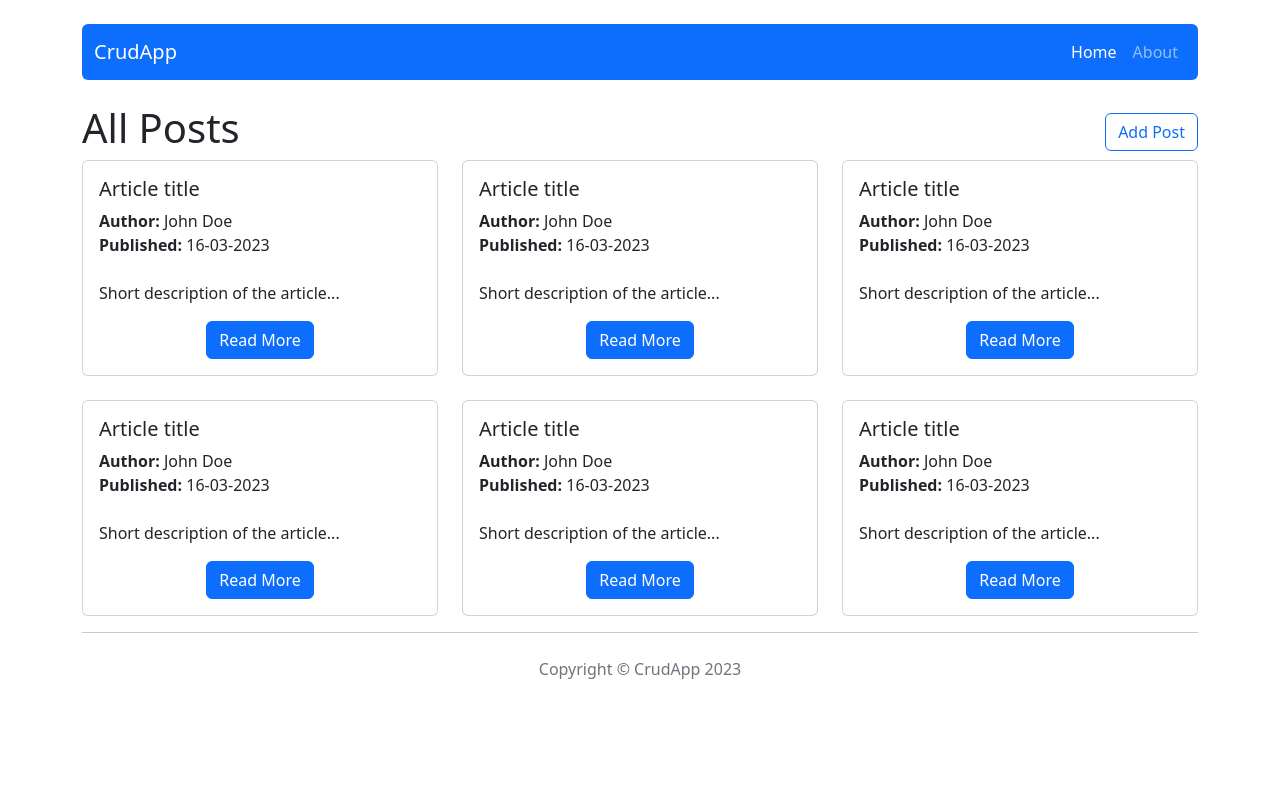
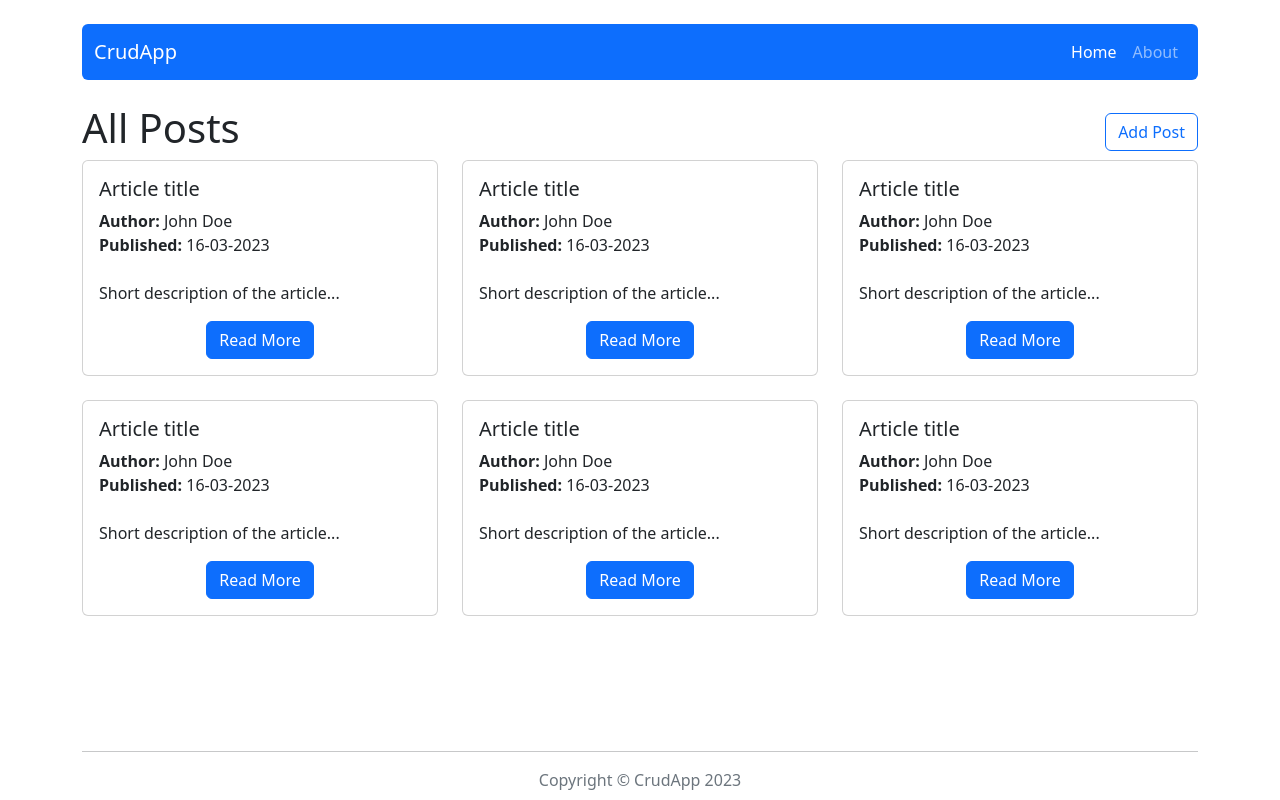
Before and after one commit to iMdPd/reactCrudApp, a React (Create React App) app: page / in a window 1280 px wide. Built offline with nearby package versions, Linux system fonts and the light colour scheme.

Commit message:
Add styles for Container and Footer components

```diff
--- a/package.json
+++ b/package.json
@@ -8,7 +8,6 @@
     "@testing-library/user-event": "^13.2.1",
     "antd": "^5.3.1",
     "bootstrap": "^5.2.3",
-    "dart-sass": "^1.25.0",
     "react": "18.2.0",
     "react-bootstrap": "^2.7.2",
     "react-devtools": "^4.27.2",
@@ -17,6 +16,7 @@
     "react-router-dom": "^6.9.0",
     "react-scripts": "5.0.1",
     "redux": "^4.2.1",
+    "sass": "^1.59.3",
     "web-vitals": "^2.1.0"
   },
   "scripts": {
--- a/src/App.js
+++ b/src/App.js
@@ -9,10 +9,12 @@ import { PostEdit } from "./components/pages/PostEdit";
 import { Footer } from "./components/views/Footer";
 import { Header } from "./components/views/Header";
 
+import styles from "./styles/App.module.scss";
+
 export const App = () => {
   return (
     <>
-      <Container>
+      <Container className={styles.container}>
         <Header />
         <Routes>
           <Route path="/" element={<Home />} />
--- a/src/components/views/Footer.js
+++ b/src/components/views/Footer.js
@@ -1,10 +1,12 @@
+import styles from "../../styles/App.module.scss";
+
 export const Footer = () => {
   return (
-    <>
+    <div className={styles.footer1}>
       <hr />
-      <p className="text-center text-muted mt-4 mb-4">
-        Copyright &copy; CrudApp 2023{" "}
+      <p className="text-center text-muted mt-2 mb-2">
+        Copyright &copy; CrudApp 2023
       </p>
-    </>
+    </div>
   );
 };
--- /dev/null
+++ b/src/styles/App.module.scss
@@ -0,0 +1,9 @@
+.footer1 {
+  margin-top: auto;
+}
+
+.container {
+  min-height: 100vh;
+  display: flex;
+  flex-direction: column;
+}
```
Also changed, not shown: 1 other file (tests, documents, lock files or other folders).
